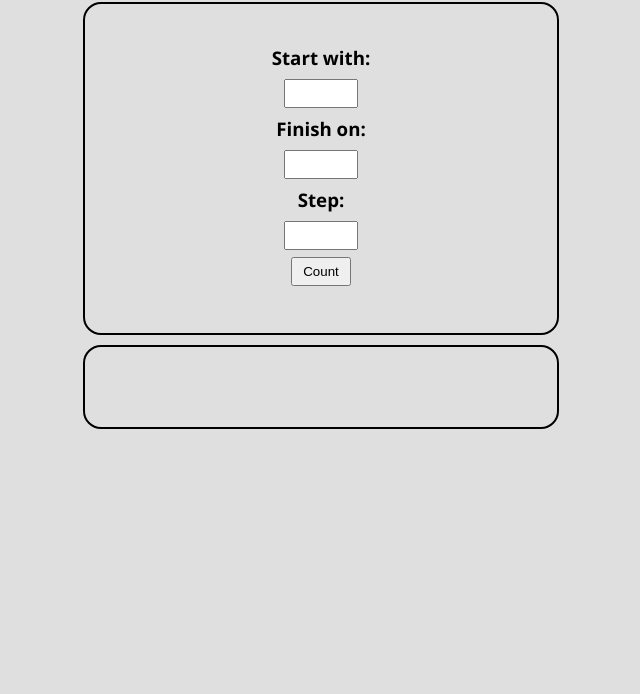
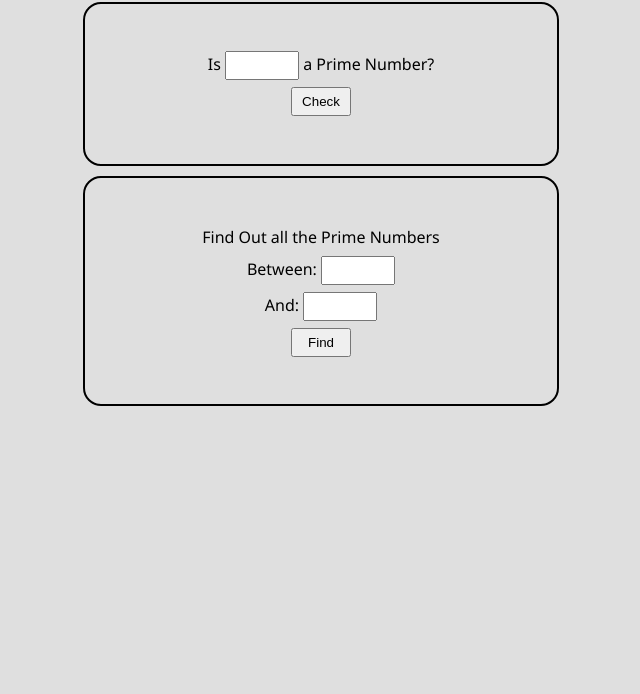
Before and after one commit to rvmagrini/loopcounter, a plain HTML site: page index.html in a window 1280 px wide. Shown: the part 106-800 px from the top of the page, without its empty margins (319-959 px from the left). Drawn offline with Linux system fonts and the light colour scheme.

Commit message:
Add files via upload

```diff
--- a/index.html
+++ b/index.html
@@ -3,29 +3,38 @@
   <head>
     <meta charset="UTF-8" />
     <meta http-equiv="X-UA-Compatible" content="IE=edge" />
-    <meta name="Counter" content="width=device-width, initial-scale=1.0" />
+    <meta name="Prime Numbers" content="width=device-width, initial-scale=1.0" />
 
     <link rel="stylesheet" href="css/style.css" />
 
-    <title>Counter</title>
+    <title>Prime Numbers</title>
   </head>
   <body>
     <header>
-      <h1>Let's count...</h1>
+      <h1>PRIME NUMBERS</h1>
     </header>
-
     <section>
-      <div>
-        <h3>Start with:</h3>
-        <p><input type="number" name="txtstart" id="txtstart" /></p>
-        <h3>Finish on:</h3>
-        <p><input type="number" name="txtfinish" id="txtfinish" /></p>
-        <h3>Step:</h3>
-        <p></p><input type="number" name="txtstep" id="txtstep" /></p>
-        <p></p><input type="button" value="Count" onclick="count()" /></p>
+      <div id="checkdiv">
+        <p>
+          Is <input type="number" name="txtnum" id="txtnum" /> a Prime Number?
+        </p>
+        <input type="button" value="Check" id="checkbtn" />
+        <p>
+          <p id="outcomecheck">
+          </p>
+        </div>
+        <div id="finddiv">
+          <p>Find Out all the Prime Numbers</p>
+          Between:
+          <input type="number" name="txtstart" id="txtfirstnum" />
+        </p>
+        <p>
+          And:
+          <input type="number" name="txtfinish" id="txtlastnum" />
+        </p>
+        <input type="button" value="Find" id="findbtn">
+        <p id="outcomefind"></p>
       </div>
-
-      <div id="outcome"></div>
     </section>
 
     <script src="script.js"></script>
```
